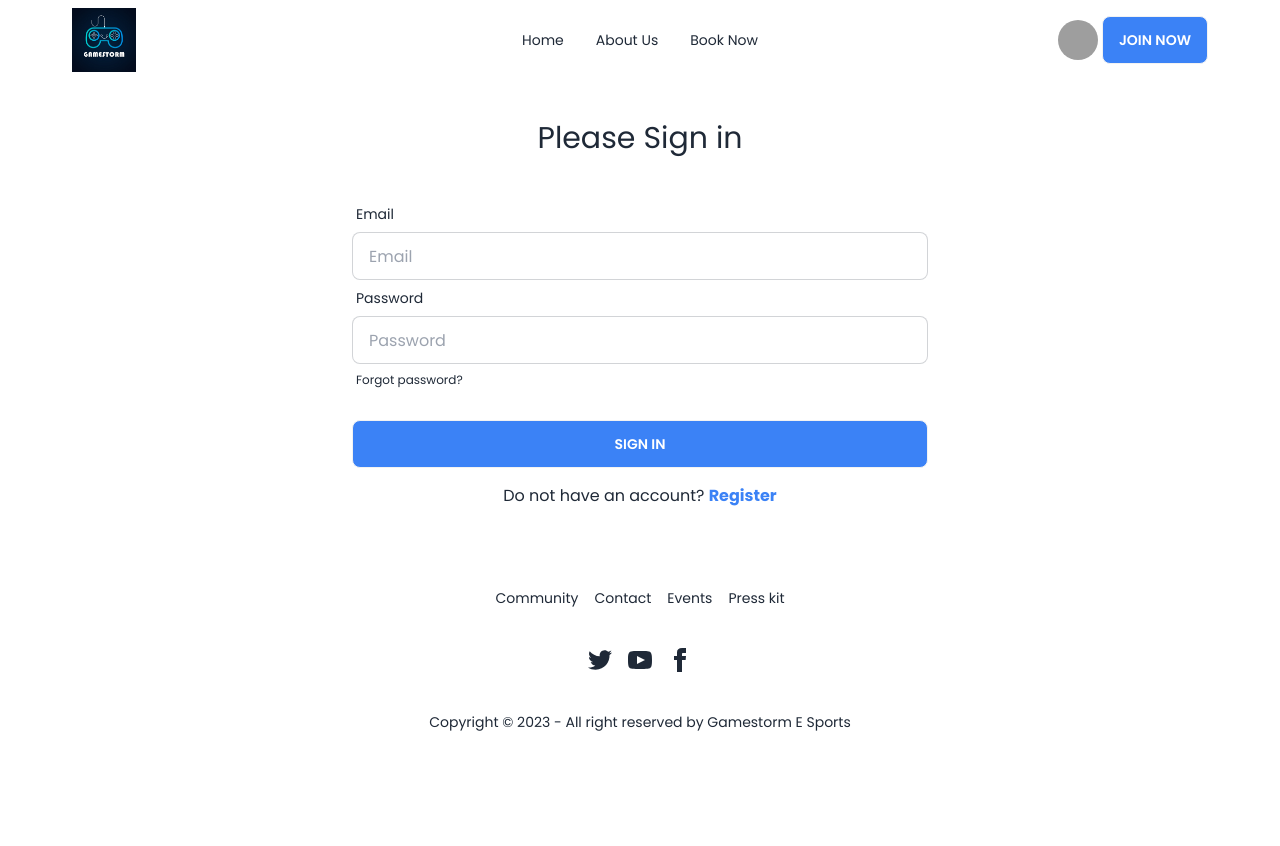
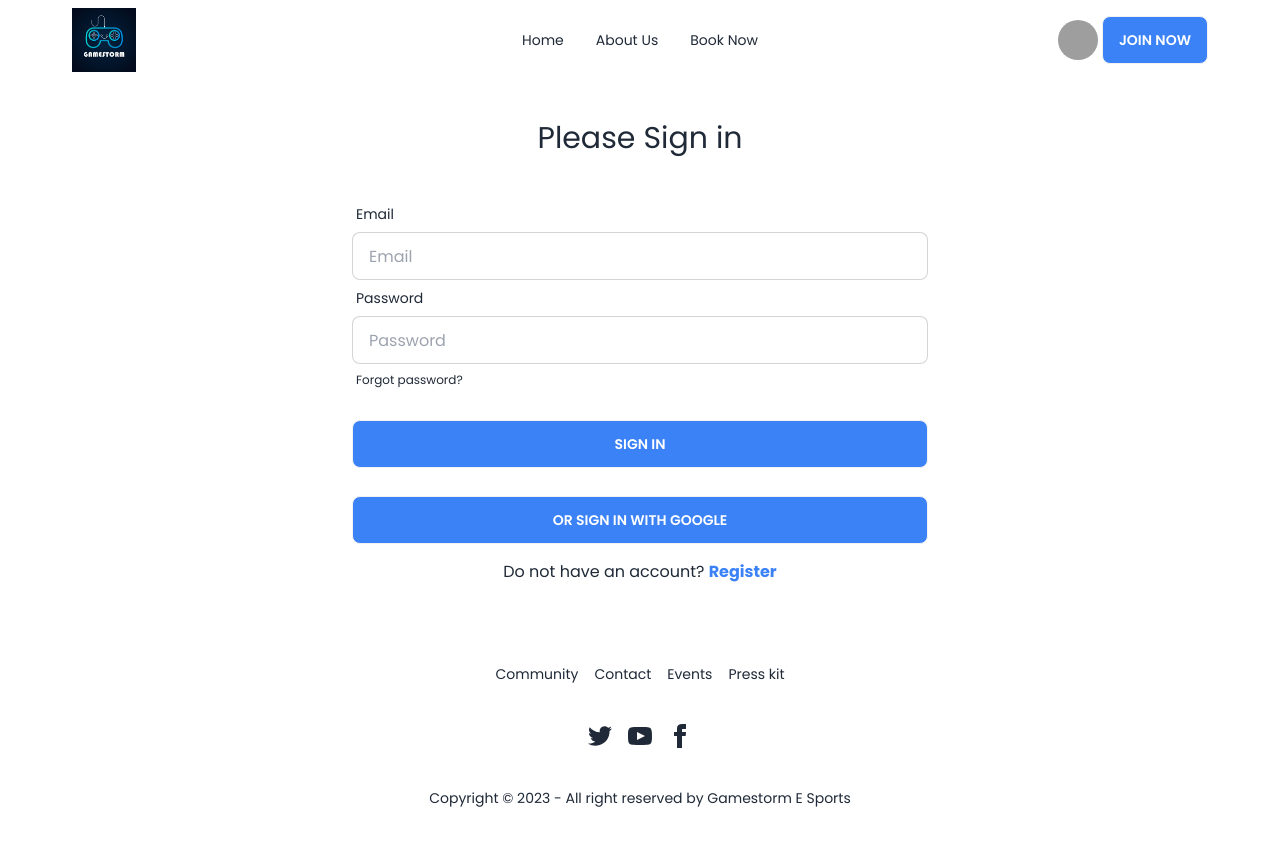
Before and after one commit to Be3tle/gamestorm-react-auth, a React (Vite) app: page /login in a window 1280 px wide. Before the commit the page ends 800 px from the top, so only its background shows below. Built offline with nearby package versions, Linux system fonts and the light colour scheme; no server answers; grey boxes are pictures that could not be loaded.

Commit message:
google login added

```diff
--- a/src/Page/Login/Login.jsx
+++ b/src/Page/Login/Login.jsx
@@ -5,14 +5,30 @@ import { AuthContext } from "../../Provider/AuthProvider";
 import Footer from "../../Components/Footer/Footer";
 import { ToastContainer, toast } from "react-toastify";
 import "react-toastify/dist/ReactToastify.css";
+import { GoogleAuthProvider, getAuth, signInWithPopup } from "firebase/auth";
+import app from "../../firebase/firebase.config";
 
 const Login = () => {
+  const provider = new GoogleAuthProvider();
+  const auth = getAuth(app);
   const { signIn } = useContext(AuthContext);
   const location = useLocation();
   const navigate = useNavigate();
 
   const [loginError, setLoginError] = useState("");
 
+  const handleGoogleSignIn = () => {
+    signInWithPopup(auth, provider)
+      .then((result) => {
+        const user = result.user;
+        console.log(user);
+        // navigate after login
+        navigate(location?.state ? location.state : "/");
+      })
+      .catch((error) => {
+        console.log(error.message);
+      });
+  };
   const handleLogin = (e) => {
     e.preventDefault();
     console.log(e.currentTarget);
@@ -76,8 +92,15 @@ const Login = () => {
             <button className="btn bg-blue-500 hover:bg-blue-700 text-white">
               Sign in
             </button>
+            <button
+              onClick={handleGoogleSignIn}
+              className="btn bg-blue-500 hover:bg-blue-700 text-white mt-7"
+            >
+              Or sign in with Google
+            </button>
           </div>
         </form>
+
         <p className="text-center mt-4">
           Do not have an account?{" "}
           <Link
```
